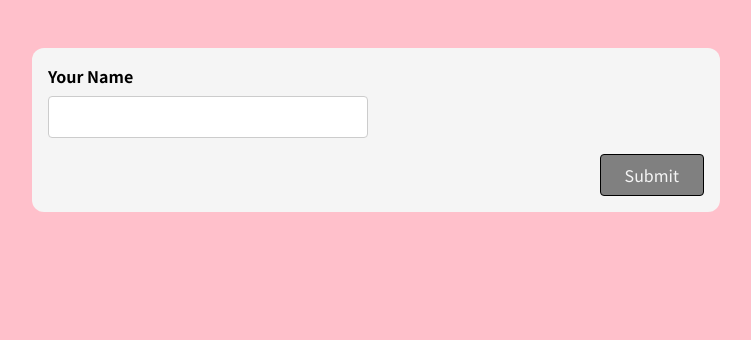
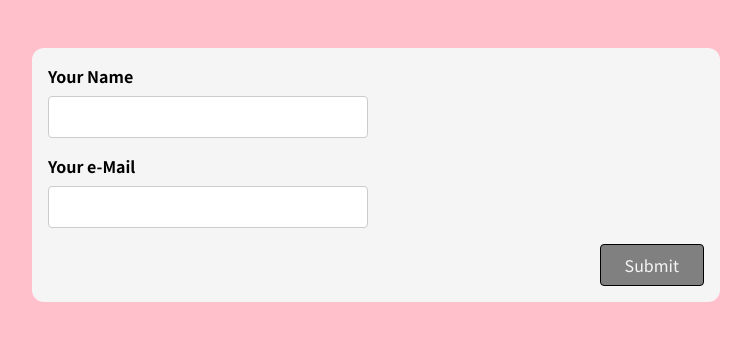
Before and after one commit to 552020/easy-peasy, a React (Create React App) app: page / in a window 1280 px wide. Shown: the top 340 px of the page, without its empty margins (264-1015 px from the left). Built offline with nearby package versions, Linux system fonts and the light colour scheme.

Commit message:
extra input field with validation

```diff
--- a/src/components/SimpleInput.js
+++ b/src/components/SimpleInput.js
@@ -5,19 +5,22 @@ import notry from "../assets/notry.gif";
 
 const SimpleInput = (props) => {
   const [enteredName, setEnteredName] = useState("");
-
   const [enteredNameTouched, setEnteredNameTouched] = useState(false);
-
   const enteredNameIsValid = enteredName.trim() !== "";
   const nameInputIsInvalid = !enteredNameIsValid && enteredNameTouched;
 
+  const [enteredEmail, setEnteredEmail] = useState("");
+  const [enteredEmailTouched, setEnteredEmailTouched] = useState(false);
+  const enteredEmailIsValid =
+    enteredEmail.includes("@") && enteredEmail.trim().length > 3;
+  const emailInputIsInvalid = !enteredEmailIsValid && enteredEmailTouched;
+
   const [done, setDone] = useState(false);
-
   const [noTry, setNoTry] = useState(false);
 
   let formIsValid = false;
 
-  if (enteredNameIsValid) {
+  if (enteredNameIsValid && enteredEmailIsValid) {
     formIsValid = true;
   }
 
@@ -34,24 +37,43 @@ const SimpleInput = (props) => {
     setNoTry(true);
   };
 
+  const emailInputChangeHandler = (e) => {
+    setEnteredEmail(e.target.value);
+    console.log(e.target.value);
+  };
+
+  const emailInputOnBlurHandler = () => {
+    setEnteredEmailTouched(true);
+  };
+
+  const emailInputFocusHandler = () => {};
+
   const formSubmissionHandler = (e) => {
     e.preventDefault();
 
     setEnteredNameTouched(true);
+    setEnteredEmailTouched(true);
 
-    if (!enteredNameIsValid) {
+    if (!enteredNameIsValid && !enteredEmailIsValid) {
       return;
     }
 
     setEnteredName(enteredName);
+    setEnteredEmailTouched(enteredEmailIsValid);
     setDone(true);
     setEnteredName("");
+    setEnteredEmail("");
     setEnteredNameTouched(false);
+    setEnteredEmailTouched(false);
   };
 
   const nameInputClasses = !nameInputIsInvalid
     ? "form-control"
-    : "form-control invalid";
+    : "form-control invalid-name";
+
+  const emailInputClasses = !emailInputIsInvalid
+    ? "form-control"
+    : "form-control invalid-email";
 
   return (
     <form onSubmit={formSubmissionHandler}>
@@ -74,6 +96,20 @@ const SimpleInput = (props) => {
         {nameInputIsInvalid && <img className="gif" src={gif} alt="nope" />}
         {done && <img className="done" src={doneGif} alt="done" />}
       </div>
+      <div className={emailInputClasses}>
+        <label htmlFor="email">Your e-Mail</label>
+        <input
+          onFocus={emailInputFocusHandler}
+          onBlur={emailInputOnBlurHandler}
+          onChange={emailInputChangeHandler}
+          value={enteredEmail}
+          type="email"
+          id="email"
+        />
+        {emailInputIsInvalid && (
+          <p className="error-text">Please entere a valid e-Mail!</p>
+        )}
+      </div>
 
       <div className="form-actions">
         <button disabled={!formIsValid}>Submit</button>
```
